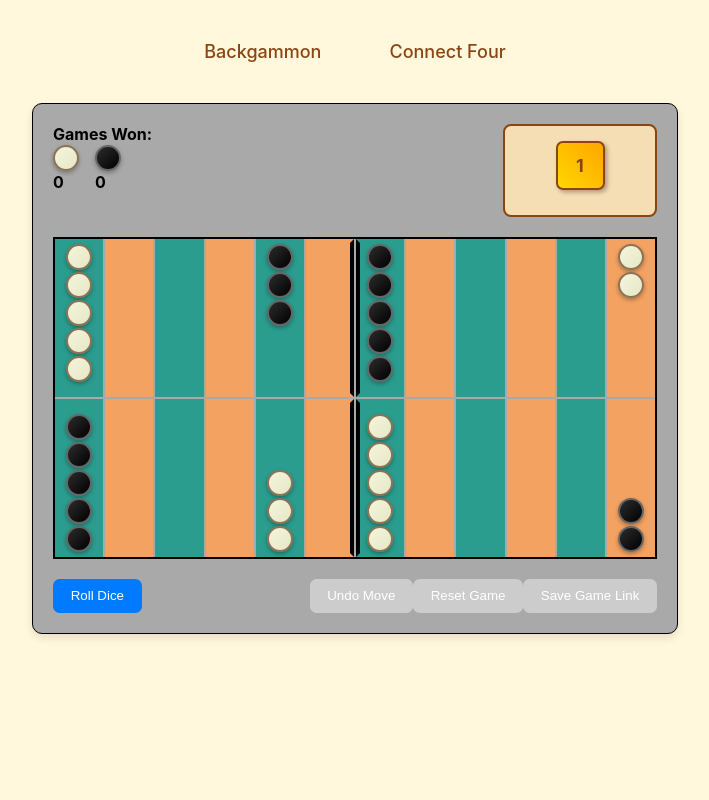
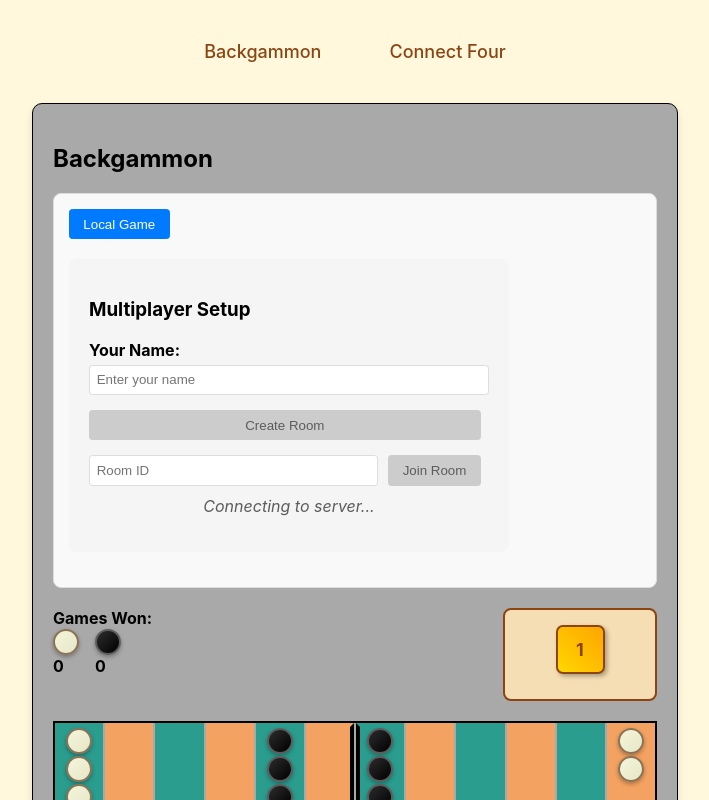
Before and after one commit to annmarie/play_a_game, a React (Vite) app: page /backgammon in a window 1280 px wide. Shown: the top 800 px of the page, without its empty margins (285-994 px from the left). Built offline with nearby package versions, Linux system fonts and the light colour scheme; no server answers.

Commit message:
added multiplayer to backgammon

```diff
--- a/src/Backgammon/Backgammon.module.css
+++ b/src/Backgammon/Backgammon.module.css
@@ -101,3 +101,53 @@
   background-color: #f0f0f0;
   padding: 0.5em;
 }
+
+/* Multiplayer styles */
+.gameModeSelector {
+  margin: 1.25em 0;
+  padding: 0.9375em;
+  border: 0.0625em solid #ddd;
+  border-radius: 0.5em;
+  background: #f9f9f9;
+}
+
+.gameModeSelector button {
+  margin-right: 0.625em;
+  padding: 0.5em 1em;
+  border: 0.0625em solid #ccc;
+  background: white;
+  border-radius: 0.25em;
+  cursor: pointer;
+}
+
+.gameModeSelector button.activeMode {
+  background: #007bff;
+  color: white;
+  border-color: #007bff;
+}
+
+.multiplayerInfo {
+  background: #e8f5e8;
+  padding: 0.9375em;
+  border-radius: 0.5em;
+  margin: 0.9375em 0;
+  text-align: center;
+}
+
+.multiplayerInfo p {
+  margin: 0.3125em 0;
+}
+
+.multiplayerInfo button {
+  background: #dc3545;
+  color: white;
+  border: none;
+  padding: 0.5em 1em;
+  border-radius: 0.25em;
+  cursor: pointer;
+  margin-top: 0.625em;
+}
+
+.multiplayerInfo button:hover {
+  background: #c82333;
+}
--- a/src/Backgammon/Checker/Checker.module.css
+++ b/src/Backgammon/Checker/Checker.module.css
@@ -17,7 +17,7 @@
 
 .playerRight {
   background: linear-gradient(135deg, #2c2c2c 0%, #000 100%);
-  border-color: #666;
+  border-color: #5c5c5c;
 }
 
 .checker:hover {
--- a/src/Backgammon/index.jsx
+++ b/src/Backgammon/index.jsx
@@ -8,23 +8,92 @@ import {
 import {
   makeMove, rollDice, undoRoll, togglePlayerRoll, resetGame,
   playAgain, selectSpot, loadTestBoard, loadFromURL, saveToURL, endTurn,
-  acceptDouble, declineDouble
+  acceptDouble, declineDouble, makeMultiplayerMove, syncGameState, setMultiplayerMode
 } from './slice';
 import { testBoards } from './testBoards';
+import { setConnectionStatus, joinRoom, setOpponent, leaveRoom, setError } from '../RoomManager/slice';
+import { wsService } from '../services/websocket';
 import Dice from './Dice';
 import Board from './Board';
 import Checker from './Checker';
 import DoublesCube from './DoublesCube';
 import TestBoardLoader from '../TestBoardLoader';
+import RoomManager from '../RoomManager';
 import Layout from '../Layout';
 import styles from './Backgammon.module.css';
 
 const Backgammon = () => {
   const dispatch = useDispatch();
   const state = useSelector((state) => state.backgammon);
+  const multiplayer = useSelector((state) => state.multiplayer);
 
   useEffect(() => {
     dispatch(loadFromURL());
+
+    wsService.connect();
+
+    const handleConnected = () => {
+      dispatch(setConnectionStatus('connected'));
+    };
+
+    const handleDisconnected = () => {
+      dispatch(setConnectionStatus('disconnected'));
+    };
+
+    const handleRoomCreated = (data) => {
+      dispatch(joinRoom({ roomId: data.roomId, isHost: true }));
+    };
+
+    const handleRoomJoined = (data) => {
+      dispatch(joinRoom({ roomId: data.roomId, isHost: false }));
+      if (data.opponent) {
+        dispatch(setOpponent(data.opponent));
+        dispatch(setMultiplayerMode({
+          isMultiplayer: true,
+          myPlayer: data.isHost ? PLAYER_LEFT : PLAYER_RIGHT
+        }));
+      }
+    };
+
+    const handleOpponentJoined = (data) => {
+      dispatch(setOpponent(data.opponent));
+      dispatch(setMultiplayerMode({
+        isMultiplayer: true,
+        myPlayer: PLAYER_LEFT
+      }));
+    };
+
+    const handleGameMove = (data) => {
+      dispatch(makeMultiplayerMove(data));
+    };
+
+    const handleGameSync = (data) => {
+      dispatch(syncGameState(data.gameState));
+    };
+
+    const handleError = (error) => {
+      dispatch(setError(error.message || 'Connection error'));
+    };
+
+    wsService.on('connected', handleConnected);
+    wsService.on('disconnected', handleDisconnected);
+    wsService.on('roomCreated', handleRoomCreated);
+    wsService.on('roomJoined', handleRoomJoined);
+    wsService.on('opponentJoined', handleOpponentJoined);
+    wsService.on('gameMove', handleGameMove);
+    wsService.on('gameSync', handleGameSync);
+    wsService.on('error', handleError);
+
+    return () => {
+      wsService.off('connected', handleConnected);
+      wsService.off('disconnected', handleDisconnected);
+      wsService.off('roomCreated', handleRoomCreated);
+      wsService.off('roomJoined', handleRoomJoined);
+      wsService.off('opponentJoined', handleOpponentJoined);
+      wsService.off('gameMove', handleGameMove);
+      wsService.off('gameSync', handleGameSync);
+      wsService.off('error', handleError);
+    };
   }, [dispatch]);
 
   useEffect(() => {
@@ -68,9 +137,41 @@ const Backgammon = () => {
     dispatch(loadTestBoard(testBoard));
   }, [dispatch]);
 
+  const handleLeaveRoom = () => {
+    dispatch(leaveRoom());
+    dispatch(setMultiplayerMode({ isMultiplayer: false, myPlayer: null }));
+    wsService.send('leaveRoom', { roomId: multiplayer.roomId });
+  };
+
   return (
     <Layout>
       <div className={styles.backgammonGame}>
+        <h2>Backgammon</h2>
+
+        {!multiplayer.roomId && (
+          <div className={styles.gameModeSelector}>
+            <button
+              onClick={() => dispatch(setMultiplayerMode({ isMultiplayer: false, myPlayer: null }))}
+              className={!state.isMultiplayer ? styles.activeMode : ''}
+            >
+              Local Game
+            </button>
+            <RoomManager gameType="backgammon" />
+          </div>
+        )}
+
+        {multiplayer.roomId && (
+          <div className={styles.multiplayerInfo}>
+            <p>Room: {multiplayer.roomId}</p>
+            <p>You: {multiplayer.playerName} ({state.myPlayer})</p>
+            {multiplayer.opponent ? (
+              <p>Opponent: {multiplayer.opponent.name} ({state.myPlayer === PLAYER_LEFT ? PLAYER_RIGHT : PLAYER_LEFT})</p>
+            ) : (
+              <p>Waiting for opponent...</p>
+            )}
+            <button onClick={handleLeaveRoom}>Leave Room</button>
+          </div>
+        )}
         <div className={styles.gameScore}>
           <div className={styles.gameScoreLeft}>
             <div>Games Won:</div>
@@ -179,18 +280,19 @@ const Backgammon = () => {
           <div>
             <button
               onClick={() => dispatch(undoRoll())}
-              disabled={!state.player || state.pointsHistory.length <= 1 || state.winner}
+              disabled={!state.player || state.pointsHistory.length <= 1 || state.winner || state.isMultiplayer}
               aria-label="Undo last move"
             >
               {UNDO_BUTTON_TEXT}
             </button>
             <button
               onClick={() => dispatch(resetGame())}
-              disabled={!state.player || state.winner}
+              disabled={!state.player || state.winner || state.isMultiplayer}
               aria-label="Reset the game"
             >
               {RESET_BUTTON_TEXT}
             </button>
+            {!multiplayer.roomId && (
               <button
                 onClick={handleSaveGameLink}
                 disabled={!state.player || state.winner}
@@ -198,6 +300,7 @@ const Backgammon = () => {
               >
                 Save Game Link
               </button>
+            )}
           </div>
         </div>
 
@@ -221,10 +324,12 @@ const Backgammon = () => {
           )}
         </div>
 
+        {!state.isMultiplayer && (
           <TestBoardLoader
             testBoards={testBoards}
             onLoadTestBoard={handleLoadTestBoard}
           />
+        )}
       </div>
     </Layout>
   );
--- a/src/Backgammon/slice.js
+++ b/src/Backgammon/slice.js
@@ -29,6 +29,9 @@ export const initialState = {
     pendingOffer: null
   },
   turnEnding: false,
+  isMultiplayer: false,
+  myPlayer: null,
+  isMyTurn: false,
 };
 
 export const slice = createSlice({
@@ -189,7 +192,32 @@ export const slice = createSlice({
         turnEnding: false,
         selectedSpot: null,
         potentialSpots: [],
-        potentialMoves: {}
+        potentialMoves: {},
+        isMyTurn: state.isMultiplayer ? state.myPlayer === togglePlayer(state.player) : true
+      };
+    },
+
+    setMultiplayerMode: (state, action) => {
+      const { isMultiplayer, myPlayer } = action.payload;
+      return {
+        ...state,
+        isMultiplayer,
+        myPlayer,
+        isMyTurn: isMultiplayer ? myPlayer === PLAYER_LEFT : true
+      };
+    },
+
+    makeMultiplayerMove: (state) => {
+      // Handle moves from other players
+      return state;
+    },
+
+    syncGameState: (state, action) => {
+      const syncedState = action.payload;
+      return {
+        ...state,
+        ...syncedState,
+        isMyTurn: state.isMultiplayer ? state.myPlayer === syncedState.player : true
       };
     },
   },
@@ -295,7 +323,10 @@ export const {
   offerDouble,
   acceptDouble,
   declineDouble,
-  endTurn
+  endTurn,
+  setMultiplayerMode,
+  makeMultiplayerMove,
+  syncGameState
 } = slice.actions;
 
 export default slice.reducer;
--- a/src/RoomManager/RoomManager.module.css
+++ b/src/RoomManager/RoomManager.module.css
@@ -49,21 +49,25 @@
   border-radius: 0.25em;
 }
 
-button {
+.roomManager button,
+.roomInfo button {
   padding: 0.625em 1.25em;
-  background: #007bff;
-  color: white;
+  background: #007bff !important;
+  color: white !important;
   border: none;
   border-radius: 0.25em;
   cursor: pointer;
 }
 
-button:hover {
-  background: #0056b3;
+.roomManager button:hover,
+.roomInfo button:hover {
+  background: #0056b3 !important;
 }
 
-button:disabled {
-  background: #ccc;
+.roomManager button:disabled,
+.roomInfo button:disabled {
+  background: #ccc !important;
+  color: #5c5c5c!important;
   cursor: not-allowed;
 }
 
@@ -76,7 +80,7 @@ button:disabled {
 }
 
 .connectionStatus {
-  color: #666;
+  color: #5c5c5c;
   font-style: italic;
   text-align: center;
   margin-top: 0.625em;
```
Lines whose indentation alone changed are shown as unchanged.
